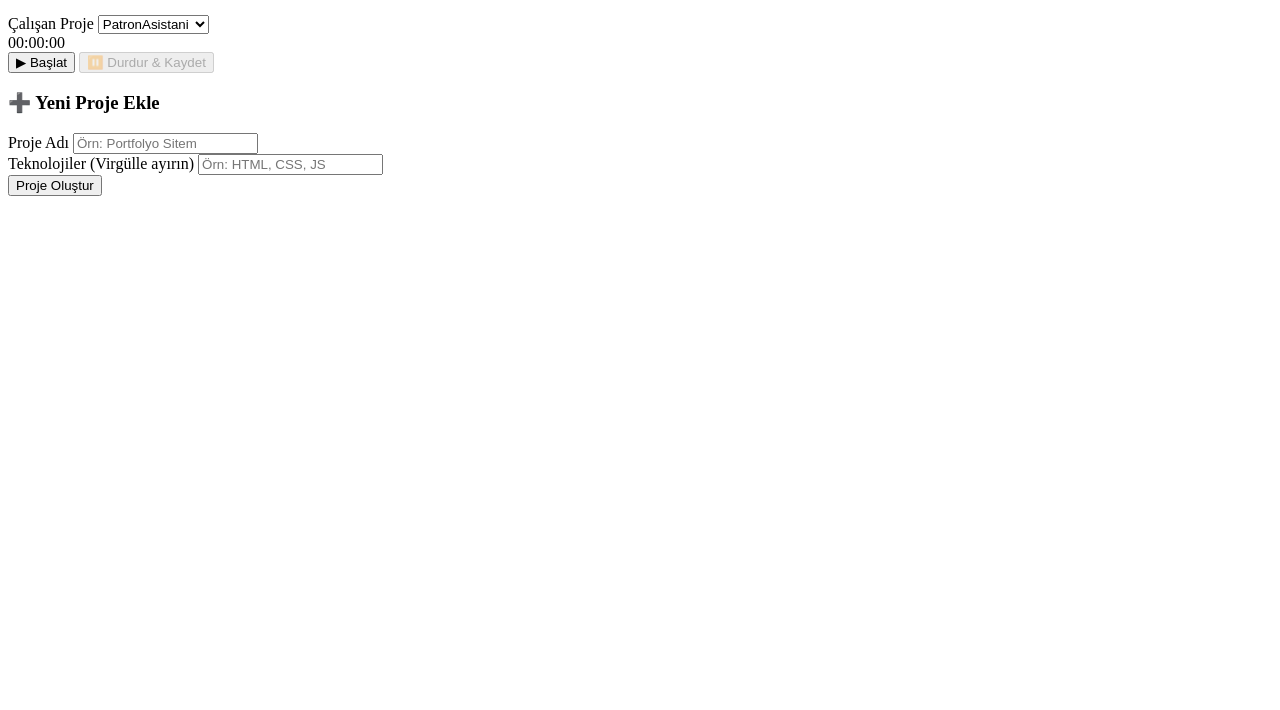
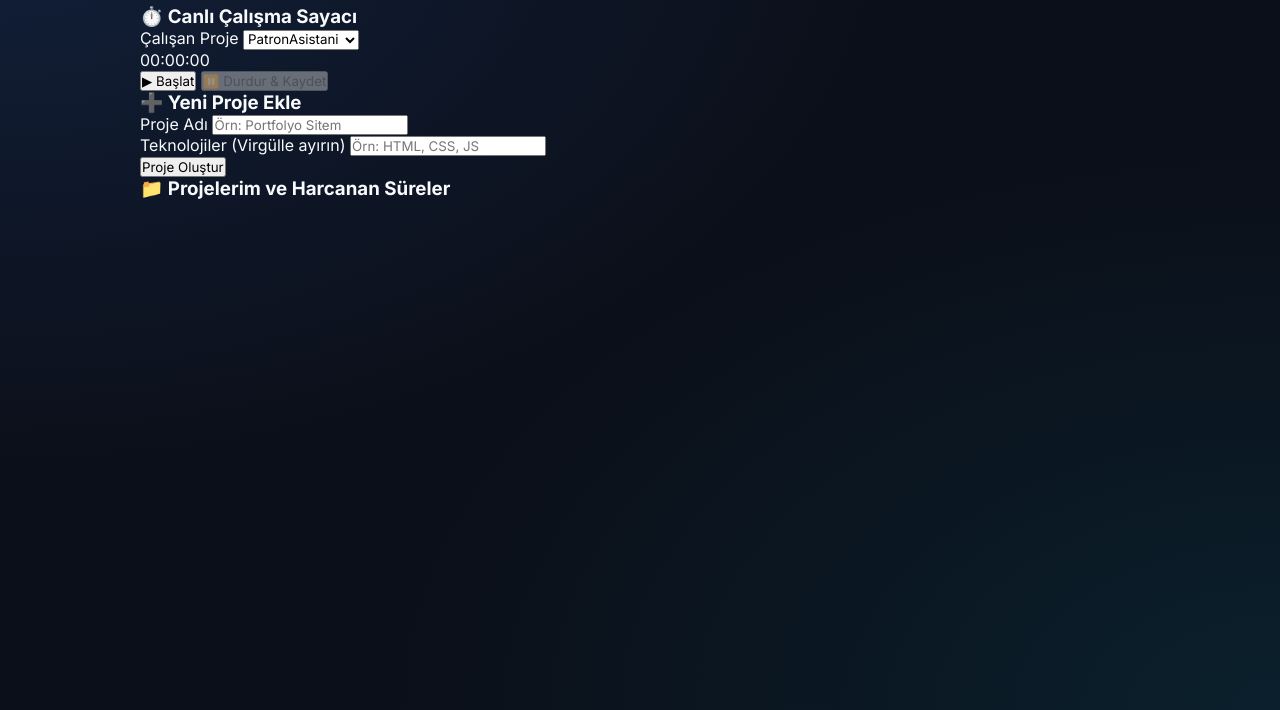
Before and after one commit to Davut-Eren-Ekici/CodeTrack, a plain HTML site: page index.html in a window 1280 px wide. Shown: the part 90-800 px from the top of the page. Drawn offline with Linux system fonts and the light colour scheme.

Commit message:
feat: Css ile çeki düzen verildi biraz

```diff
--- a/index.html
+++ b/index.html
@@ -68,9 +68,20 @@
                 </form>
             </div>
 
+            <div class="glass-card projects-section">
+                <div class="section-header">
+                    <h3>📁 Projelerim ve Harcanan Süreler</h3>
+                </div>
+
+                <div class="project-grid" id="projeListesi">
+                    <!-- eklenen projeler js ile buraya gelecek -->
+                </div>
+            </div>
+
         </div>
 
     </div>
+    <script src="script.js"></script>
 </body>
 
 </html>
--- a/style.css
+++ b/style.css
@@ -0,0 +1,43 @@
+/* 1. :root -> Tüm projede geçerli renk ve tasarım değişkenlerimizi tanımladığımız alan. */
+:root {
+    --bg-color: #0b0f19; /* Ana arka planın koyu lacivert/siyah rengi */
+    --card-bg: rgba(23, 32, 54, 0.6); /* Cam kartların %60 opaklıktaki şeffaf rengi */
+    --border-color: rgba(255, 255, 255, 0.08); /* Kartların etrafındaki ince şeffaf çizgi */
+    --accent-blue: #3b82f6; /* Vurgulayıcı mavi renk (butonlar vb.) */
+    --accent-cyan: #06b6d4; /* Vurgulayıcı turkuaz renk (yazılar/neon etkileri) */
+    --accent-green: #10b981; /* Başlat butonu ve durum yeşili */
+    --accent-red: #ef4444; /* Durdur/Sil butonları kırmızısı */
+    --text-main: #f8fafc; /* Ana metin rengi (beyaza yakın parlak) */
+    --text-muted: #94a3b8; /* İkincil/silik metin rengi (gri) */
+}
+
+* {
+    box-sizing: border-box;
+    margin: 0;
+    padding: 0;
+    font-family: 'Inter', sans-serif; /
+}
+
+
+body {
+    background-color: var(--bg-color);
+
+    background-image:
+        radial-gradient(at 0% 0%, rgba(59, 130, 246, 0.15) 0px, transparent 50%),
+        radial-gradient(at 100% 100%, rgba(6, 182, 212, 0.1) 0px, transparent 50%);
+
+    color: var(--text-main);
+    min-height: 100vh;
+    padding: 30px 20px;
+    display: flex;
+    justify-content: center;
+}
+
+
+.app-container {
+    width: 100%;
+    max-width: 1000px;
+    display: flex;
+    flex-direction: column;
+    gap: 25px;
+}
```
Also changed, not shown: script.js (added).
